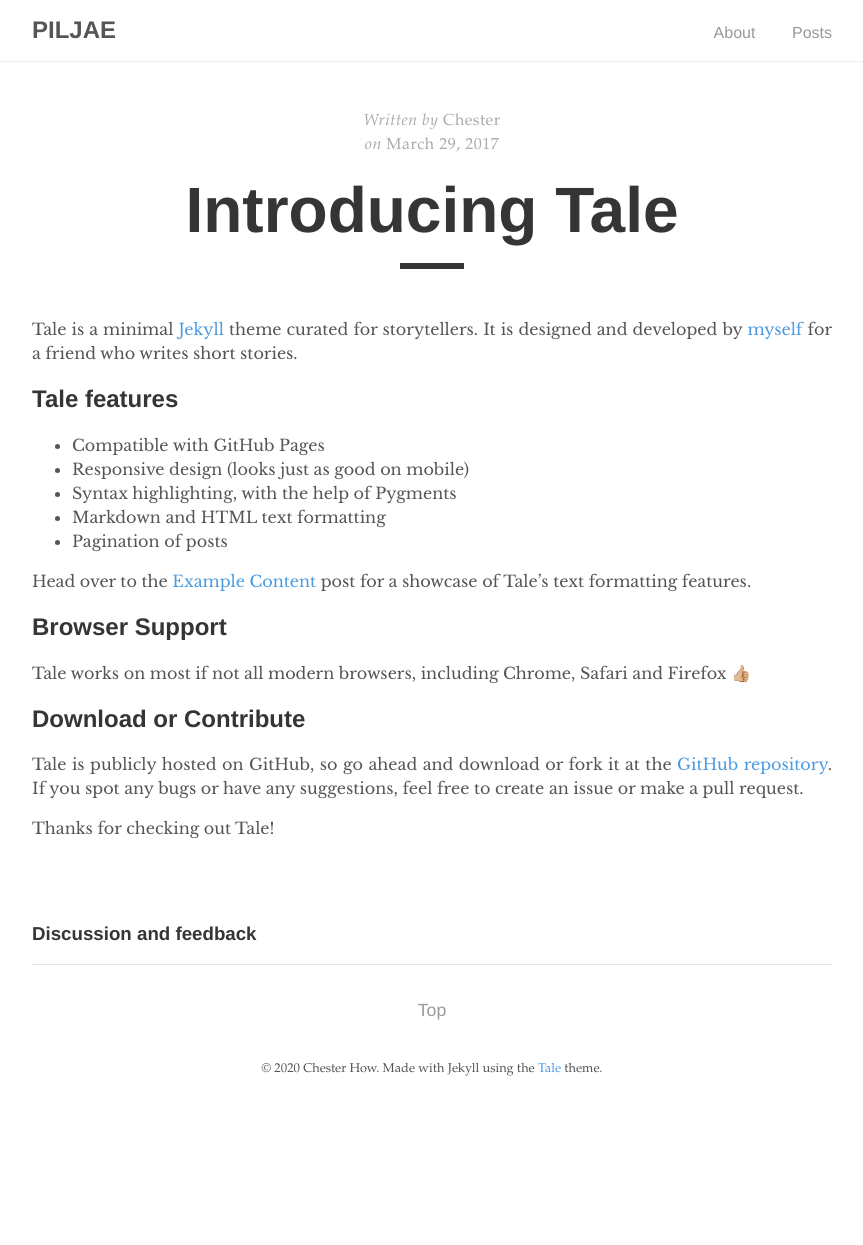
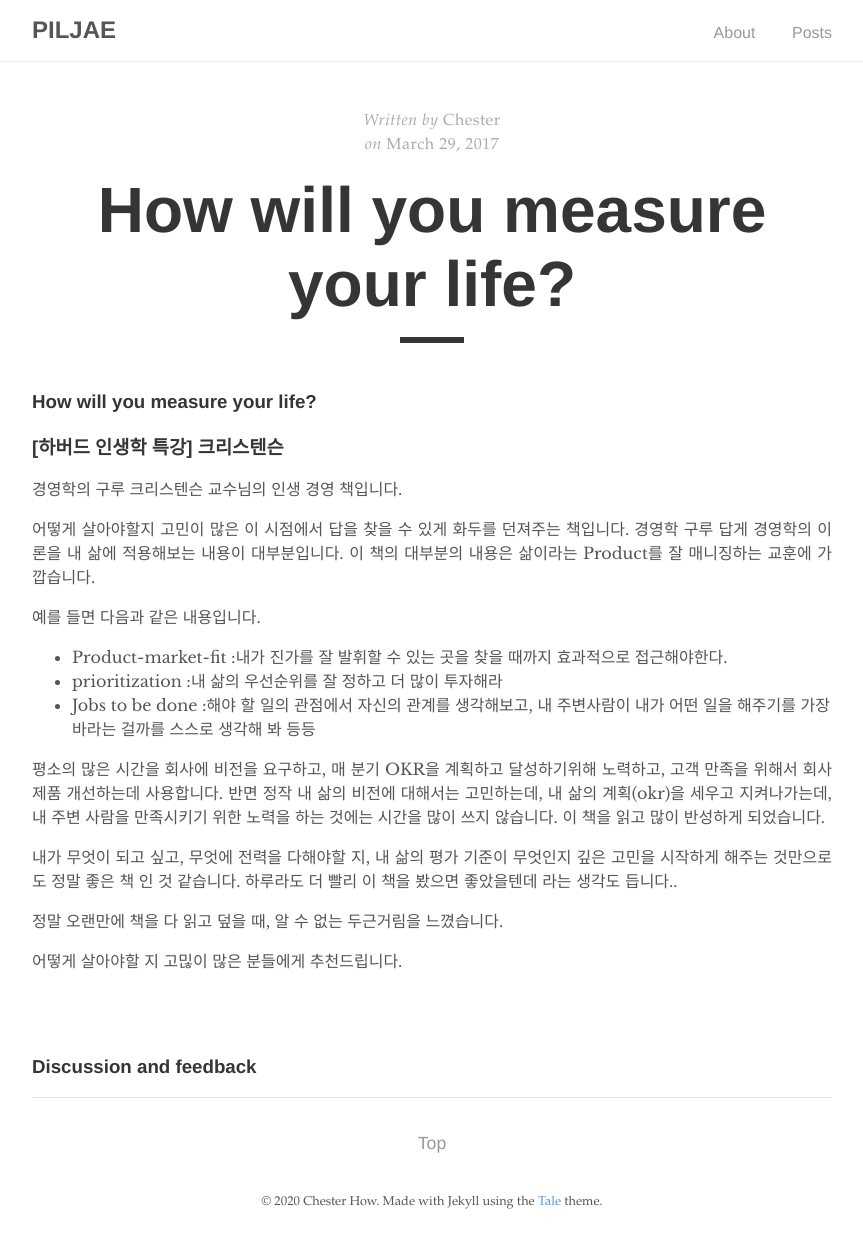
Before and after one commit to piljae0802/piljae0802.github.io, a Jekyll site: the page built from _posts/2017-03-29-introducing-tale.md, in a window 1280 px wide. Shown: the whole page, without its empty margins (208-1071 px from the left). Built offline with Jekyll 4.4.1, drawn with Linux system fonts in a browser that asks for light colours; comment, search, counter and statistics services are not loaded; before the commit the page ends 1112 px from its top, so only the background shows below that.

Commit message:
Update 2017-03-29-introducing-tale.md

```diff
--- a/_posts/2017-03-29-introducing-tale.md
+++ b/_posts/2017-03-29-introducing-tale.md
@@ -1,25 +1,32 @@
 ---
 layout: post
-title:  "Introducing Tale"
-author: "Chester"
+title: How will you measure your life?
+author: Chester
 comments: true
+published: true
 ---
 
-Tale is a minimal [Jekyll](https://jekyllrb.com/) theme curated for storytellers. It is designed and developed by [myself](https://github.com/chesterhow/) for a friend who writes short stories.
+### How will you measure your life?
+### [하버드 인생학 특강] 크리스텐슨
 
-## Tale features
-- Compatible with GitHub Pages
-- Responsive design (looks just as good on mobile)
-- Syntax highlighting, with the help of Pygments
-- Markdown and HTML text formatting
-- Pagination of posts
 
-Head over to the [Example Content]({{ site.baseurl }}/2017-03-16/example-content) post for a showcase of Tale's text formatting features.
 
-## Browser Support
-Tale works on most if not all modern browsers, including Chrome, Safari and Firefox 👍🏼
+경영학의 구루 크리스텐슨 교수님의 인생 경영 책입니다.
 
-## Download or Contribute
-Tale is publicly hosted on GitHub, so go ahead and download or fork it at the [GitHub repository](https://github.com/chesterhow/tale). If you spot any bugs or have any suggestions, feel free to create an issue or make a pull request.
+어떻게 살아야할지 고민이 많은 이 시점에서 답을 찾을 수 있게 화두를 던져주는 책입니다.
+경영학 구루 답게 경영학의 이론을 내 삶에 적용해보는 내용이 대부분입니다.
+이 책의 대부분의 내용은  삶이라는 Product를 잘 매니징하는 교훈에 가깝습니다.
 
-Thanks for checking out Tale!
+ 예를 들면 다음과 같은 내용입니다.
+
+- Product-market-fit :내가 진가를 잘 발휘할 수 있는 곳을 찾을 때까지 효과적으로 접근해야한다.
+- prioritization :내 삶의 우선순위를 잘 정하고 더 많이 투자해라
+- Jobs to be done :해야 할 일의 관점에서 자신의 관계를 생각해보고, 내 주변사람이 내가 어떤 일을 해주기를 가장 바라는 걸까를 스스로 생각해 봐 등등
+
+평소의 많은 시간을 회사에 비전을 요구하고, 매 분기 OKR을 계획하고 달성하기위해 노력하고, 고객 만족을 위해서 회사 제품 개선하는데 사용합니다. 반면 정작 내 삶의 비전에 대해서는 고민하는데, 내 삶의 계획(okr)을 세우고 지켜나가는데, 내 주변 사람을 만족시키기 위한 노력을 하는 것에는 시간을 많이 쓰지 않습니다. 이 책을 읽고 많이 반성하게 되었습니다.
+
+   내가 무엇이 되고 싶고, 무엇에 전력을 다해야할 지, 내 삶의 평가 기준이 무엇인지 깊은 고민을 시작하게 해주는 것만으로도 정말 좋은 책 인 것 같습니다. 하루라도 더 빨리 이 책을 봤으면 좋았을텐데 라는 생각도 듭니다..
+
+정말 오랜만에 책을 다 읽고 덮을 때, 알 수 없는 두근거림을 느꼈습니다.
+
+어떻게 살아야할 지 고믾이 많은 분들에게 추천드립니다.
```
